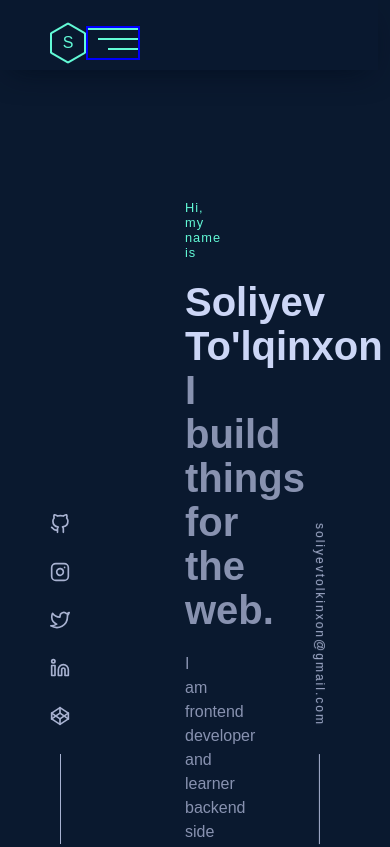
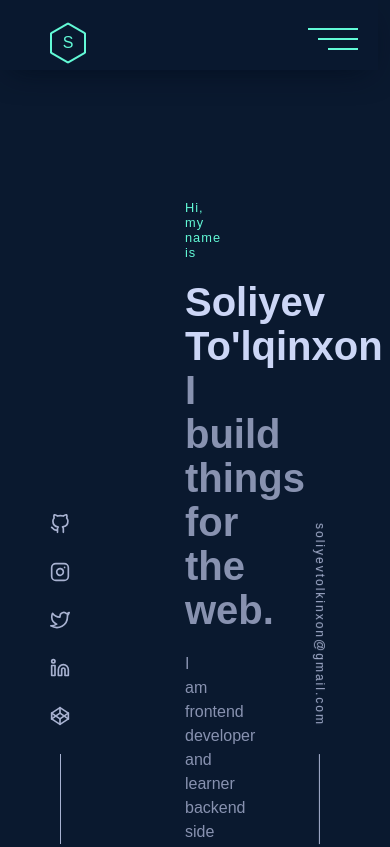
Before and after one commit to Tolkinxon/my-partfolio, a Next.js app: page / in a window 390 px wide. Shown: the top 847 px of the page. Built offline with nearby package versions, Linux system fonts and the light colour scheme.

Commit message:
added new component

```diff
--- a/styles/navbar.module.css
+++ b/styles/navbar.module.css
@@ -120,10 +120,11 @@
   }
 
   .hide_selects {
-    border: 2px solid blue;
     display: flex;
     flex-direction: column;
     align-items: end;
+    position: absolute;
+    right: 20px;
   }
 }
 
```
